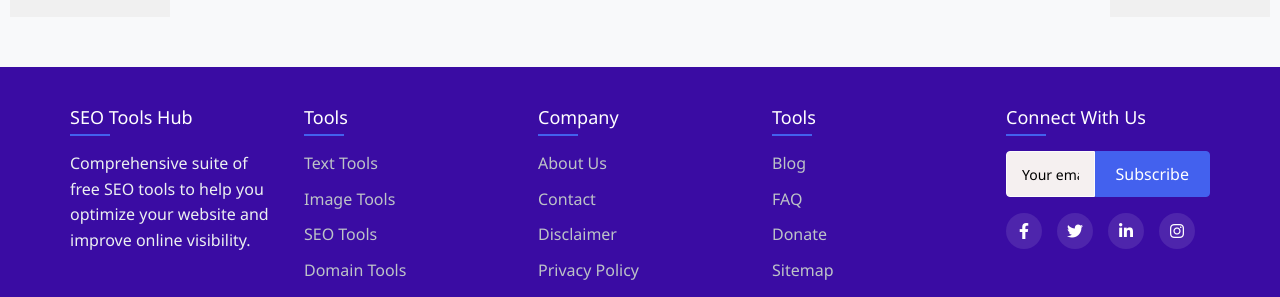
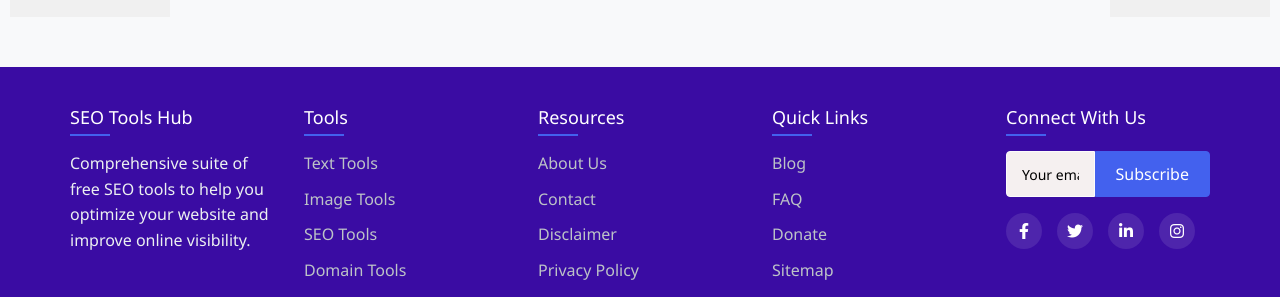
Before and after one commit to moloy900/toolesy, a Jekyll site: the page built from index.markdown, in a window 1280 px wide and 900 px high, scrolled down 3036 px. Shown: the part 445-742 px from the top of the window. Built offline with Jekyll 4.4.1, drawn with Linux system fonts in a browser that asks for light colours.

Commit message:
footer links change

```diff
--- a/_includes/footer.html
+++ b/_includes/footer.html
@@ -83,7 +83,7 @@
         </ul>
       </div>
       <div class="footer-section">
-        <h3>Company</h3>
+        <h3>Resources</h3>
         <ul class="footer-links">
           <li><a href="{{ '/about' | relative_url }}">About Us</a></li>
           <li><a href="{{ '/contact' | relative_url }}">Contact</a></li>
@@ -93,7 +93,7 @@
         </ul>
       </div>
       <div class="footer-section">
-        <h3>Tools</h3>
+        <h3>Quick Links</h3>
         <ul class="footer-links">
           <li><a href="/text-tools">Blog</a></li>
           <li><a href="/image-tools">FAQ</a></li>
@@ -103,8 +103,6 @@
       </div>
       <div class="footer-section">
         <h3>Connect With Us</h3>
-
-
         <div class="footer-input-group">
           <input type="email" class="form-control" id="subscribe-email" placeholder="Your email"
             aria-label="Your email">
```
